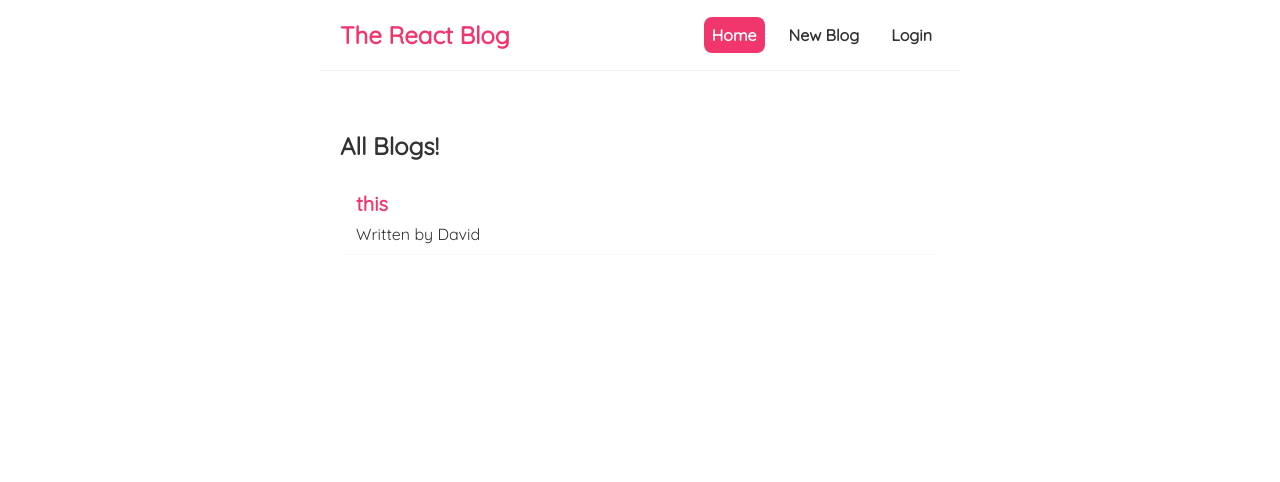
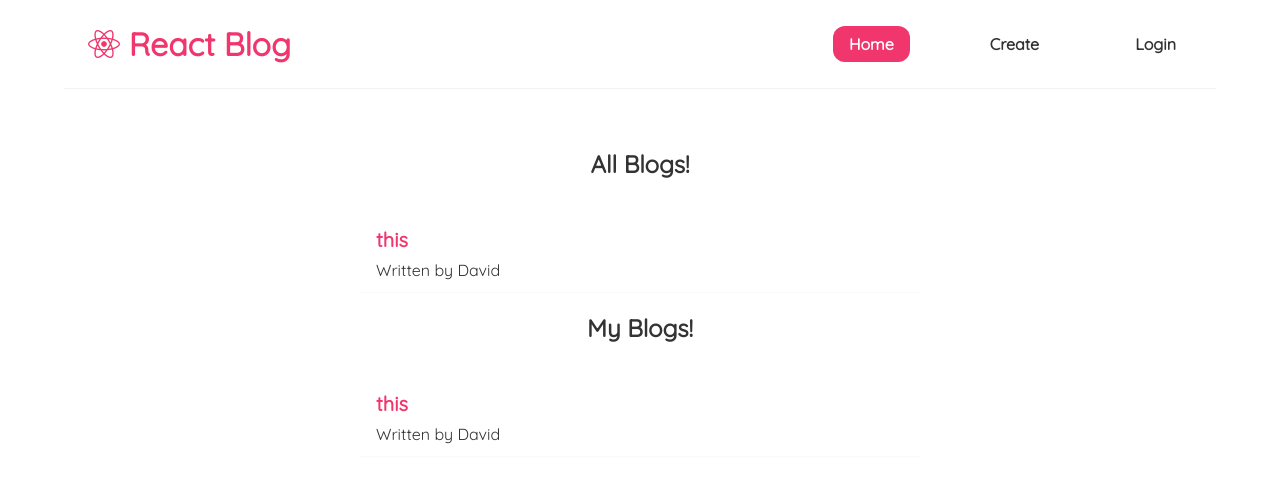
Before and after one commit to davemgj84/react-blog, a React (Create React App) app: page /home in a window 1280 px wide. Shown: the top 482 px of the page. Built offline with nearby package versions, Linux system fonts and the light colour scheme; data requests are answered from the project's data file.

Commit message:
playing with styles

```diff
--- a/public/index.html
+++ b/public/index.html
@@ -16,6 +16,10 @@
       href="https://fonts.googleapis.com/css2?family=Quicksand&display=swap"
       rel="stylesheet"
     />
+    <script
+      src="https://kit.fontawesome.com/7aa139eb66.js"
+      crossorigin="anonymous"
+    ></script>
   </head>
   <body>
     <div id="root"></div>
--- a/src/components/Create.jsx
+++ b/src/components/Create.jsx
@@ -32,20 +32,20 @@ const Create = () => {
     <div className="create">
       <h2>Create a New Blog</h2>
       <form onSubmit={handleSubmit}>
-        <label>Blog Title:</label>
+        <label>Title:</label>
         <input
           type="text"
           required
           value={title}
           onChange={(evt) => setTitle(evt.target.value)}
         />
-        <label>Blog Body:</label>
+        <label>Body:</label>
         <textarea
           required
           value={body}
           onChange={(evt) => setBody(evt.target.value)}
         ></textarea>
-        <label>Blog Author:</label>
+        <label>Author:</label>
         <select value={author} onChange={(evt) => setAuthor(evt.target.value)}>
           <option value="David">David</option>
           <option value="Kim">Kim</option>
--- a/src/components/Home.jsx
+++ b/src/components/Home.jsx
@@ -19,8 +19,20 @@ const Home = () => {
           </Link>
         </div>
       )}
-      {isLoading && <div>Loading...</div>}
+      {isLoading && (
+        <div className="loading">
+          <h2>
+            Loading<span>...</span>
+          </h2>
+        </div>
+      )}
       {blogs && <BlogList blogs={blogs} title="All Blogs!" />}
+      {blogs && (
+        <BlogList
+          blogs={blogs.filter((blog) => blog.author === "David")}
+          title="My Blogs!"
+        />
+      )}
     </div>
   );
 };
--- a/src/components/Navbar.jsx
+++ b/src/components/Navbar.jsx
@@ -5,7 +5,9 @@ const Navbar = () => {
   return (
     <nav className="navbar">
       <h1>
-        <Link to="/">The React Blog</Link>
+        <Link to="/">
+          <i className="fab fa-react"></i> React Blog
+        </Link>
       </h1>
       <div className="links">
         <NavLink
@@ -24,7 +26,7 @@ const Navbar = () => {
             color: "#fff",
           }}
         >
-          New Blog
+          Create
         </NavLink>
         <NavLink
           to="/login"
--- a/src/index.css
+++ b/src/index.css
@@ -2,4 +2,5 @@
   font-family: "Quicksand", sans-serif;
   margin: 0;
   color: #333;
+  box-sizing: border-box;
 }
--- a/src/styles/BlogDetails.scss
+++ b/src/styles/BlogDetails.scss
@@ -1,6 +1,5 @@
 .blog-details {
   h2 {
-    font-size: 20px;
     color: #f1356d;
     margin-bottom: 10px;
   }
@@ -11,10 +10,11 @@
     background: #f1356d;
     color: #fff;
     font-weight: bold;
+    font-size: 16px;
     border: 0;
     outline: none;
-    padding: 8px;
-    border-radius: 8px;
+    padding: 8px 16px;
+    border-radius: 12px;
     cursor: pointer;
     transition: 0.3s ease-in-out;
     &:hover {
@@ -34,10 +34,11 @@
       background: #f1356d;
       color: #fff;
       font-weight: bold;
+      font-size: 16px;
       border: 0;
       outline: none;
-      padding: 8px;
-      border-radius: 8px;
+      padding: 8px 16px;
+      border-radius: 12px;
       cursor: pointer;
       transition: 0.3s ease-in-out;
       &:hover {
--- a/src/styles/BlogList.scss
+++ b/src/styles/BlogList.scss
@@ -1,5 +1,13 @@
+.blog-list {
+  display: flex;
+  flex-direction: column;
+  align-items: center;
+  h2 {
+    margin-bottom: 1rem;
+  }
   .blog-preview {
-  padding: 10px 16px;
+    width: 100%;
+    padding: 12px 16px;
     margin: 20px 0;
     border-bottom: 1px solid #fafafa;
     transition: 0.3s ease-in-out;
@@ -16,3 +24,4 @@
       text-decoration: none;
     }
   }
+}
--- a/src/styles/Create.scss
+++ b/src/styles/Create.scss
@@ -1,34 +1,39 @@
 .create {
-  max-width: 400px;
   margin: 0 auto;
   text-align: center;
   h2 {
-    font-size: 20px;
     color: #f1356d;
     margin-bottom: 30px;
   }
   label {
+    font-weight: bold;
     text-align: left;
     display: block;
   }
   input,
   textarea,
   select {
+    resize: none;
+    border-radius: 8px;
     width: 100%;
     padding: 6px 10px;
-    margin: 10px 0;
+    margin: 12px 0;
+    outline: none;
     border: 1px solid #ddd;
-    box-sizing: border-box;
     display: block;
+  }
+  textarea {
+    height: 300px;
   }
   button {
     background: #f1356d;
     color: #fff;
+    font-weight: bold;
+    font-size: 16px;
     border: 0;
-    font-weight: bold;
     outline: none;
-    padding: 8px;
-    border-radius: 8px;
+    padding: 8px 16px;
+    border-radius: 12px;
     cursor: pointer;
     transition: 0.3s ease-in-out;
     &:hover {
--- a/src/styles/Home.scss
+++ b/src/styles/Home.scss
@@ -1,4 +1,11 @@
 .home {
+  .loading {
+    display: flex;
+    justify-content: center;
+    span {
+      animation: loading 0.6s infinite;
+    }
+  }
   .error {
     h2 {
       font-size: 20px;
@@ -12,10 +19,11 @@
       background: #f1356d;
       color: #fff;
       font-weight: bold;
+      font-size: 16px;
       border: 0;
       outline: none;
-      padding: 8px;
-      border-radius: 8px;
+      padding: 8px 16px;
+      border-radius: 12px;
       cursor: pointer;
       transition: 0.3s ease-in-out;
       &:hover {
@@ -24,3 +32,12 @@
     }
   }
 }
+
+@keyframes loading {
+  from {
+    opacity: 0;
+  }
+  to {
+    opacity: 1;
+  }
+}
--- a/src/styles/Navbar.scss
+++ b/src/styles/Navbar.scss
@@ -1,11 +1,14 @@
 .navbar {
-  padding: 20px;
+  padding: 1.5rem;
   display: flex;
+  justify-content: space-between;
   align-items: center;
-  max-width: 600px;
+  width: 90%;
   margin: 0 auto;
   border-bottom: 1px solid #f2f2f2;
-  h1 a {
+  h1 a,
+  .fab {
+    font-size: 2rem;
     color: #f1356d;
     text-decoration: none;
   }
@@ -13,9 +16,9 @@
     margin-left: auto;
     a {
       font-weight: bold;
-      margin-left: 16px;
-      padding: 8px;
-      border-radius: 8px;
+      margin-left: 4rem;
+      padding: 8px 16px;
+      border-radius: 12px;
       text-decoration: none;
       transition: 0.3s ease;
       &:hover {
--- a/src/styles/NotFound.scss
+++ b/src/styles/NotFound.scss
@@ -1,6 +1,5 @@
 .not-found {
   h2 {
-    font-size: 20px;
     color: #f1356d;
     margin-bottom: 10px;
   }
@@ -11,10 +10,11 @@
     background: #f1356d;
     color: #fff;
     font-weight: bold;
+    font-size: 16px;
     border: 0;
     outline: none;
-    padding: 8px;
-    border-radius: 8px;
+    padding: 8px 16px;
+    border-radius: 12px;
     cursor: pointer;
     transition: 0.3s ease-in-out;
     &:hover {
```
Lines whose indentation alone changed are shown as unchanged.
